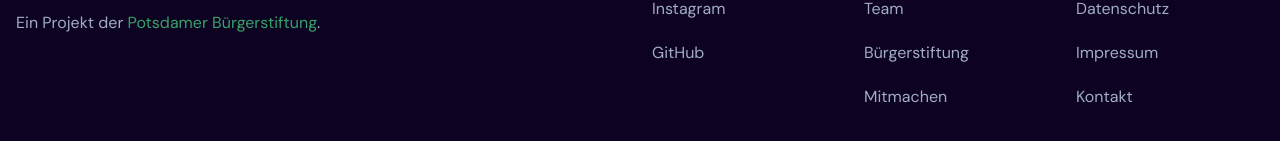
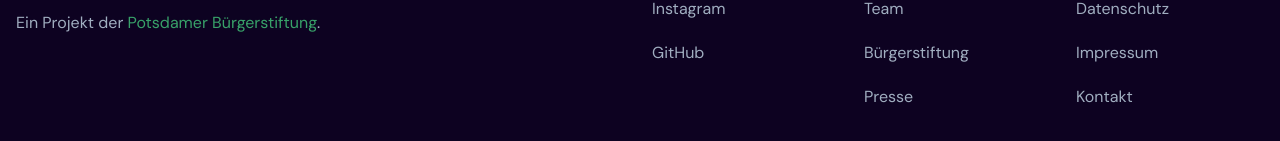
Before and after one commit to potsdamer-buergerstiftung/inselbuehne, a Next.js app: page / in a window 1280 px wide. Shown: the part 1549-1690 px from the top of the page. Built offline with nearby package versions, Linux system fonts and the light colour scheme.

Commit message:
change link structure

```diff
--- a/components/Footer.tsx
+++ b/components/Footer.tsx
@@ -65,11 +65,11 @@ export default function Footer() {
               Über uns
             </Heading>
             <Flex direction="column" as="nav">
-              <MenuItem to="/wir">Team</MenuItem>
+              <MenuItem to="/ueber-uns">Team</MenuItem>
               <MenuItem to="https://www.potsdamer-buergerstiftung.com">
                 Bürgerstiftung
               </MenuItem>
-              <MenuItem to="/mitmachen">Mitmachen</MenuItem>
+              <MenuItem to="/presse">Presse</MenuItem>
             </Flex>
           </GridItem>
           <GridItem colSpan={{ base: 12, md: 2 }}>
```
